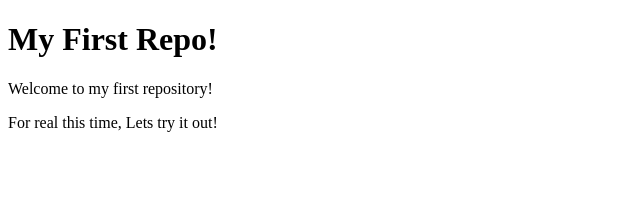
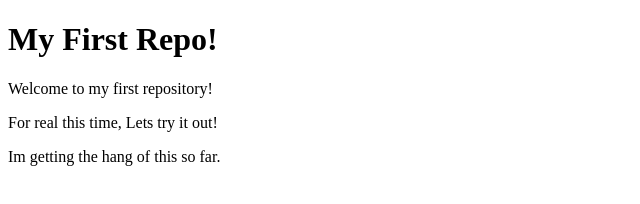
Before and after one commit to AshlynnKrier/first-repository, a plain HTML site: page index.html in a window 1280 px wide. Shown: the whole page, without its empty margins (0-640 px from the left). Drawn offline with Linux system fonts and the light colour scheme.

Commit message:
Add a new paragraph to index.html

```diff
--- a/index.html
+++ b/index.html
@@ -9,5 +9,6 @@
   <h1>My First Repo!</h1>
   <p>Welcome to my first repository!</p>
   <p>For real this time, Lets try it out!</p>
+  <p> Im getting the hang of this so far.</p>
 </body>
 </html>
```
